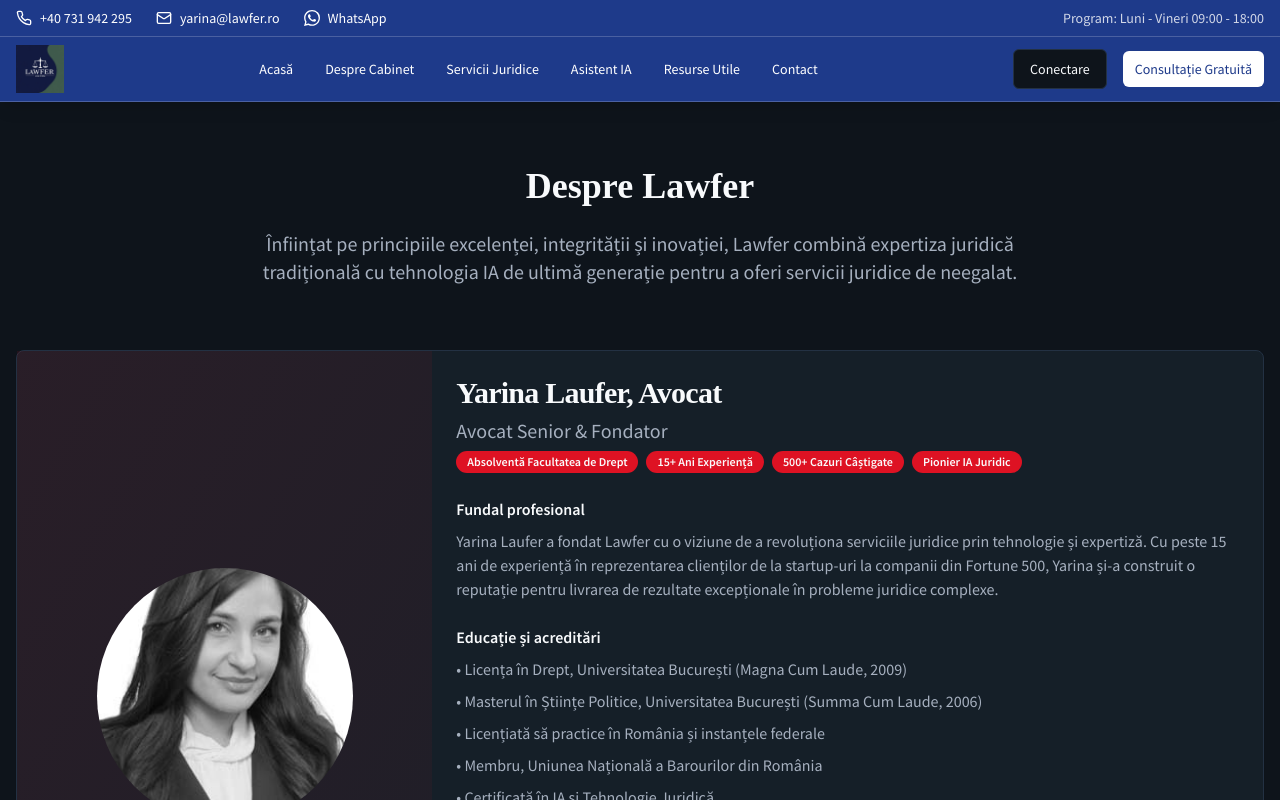
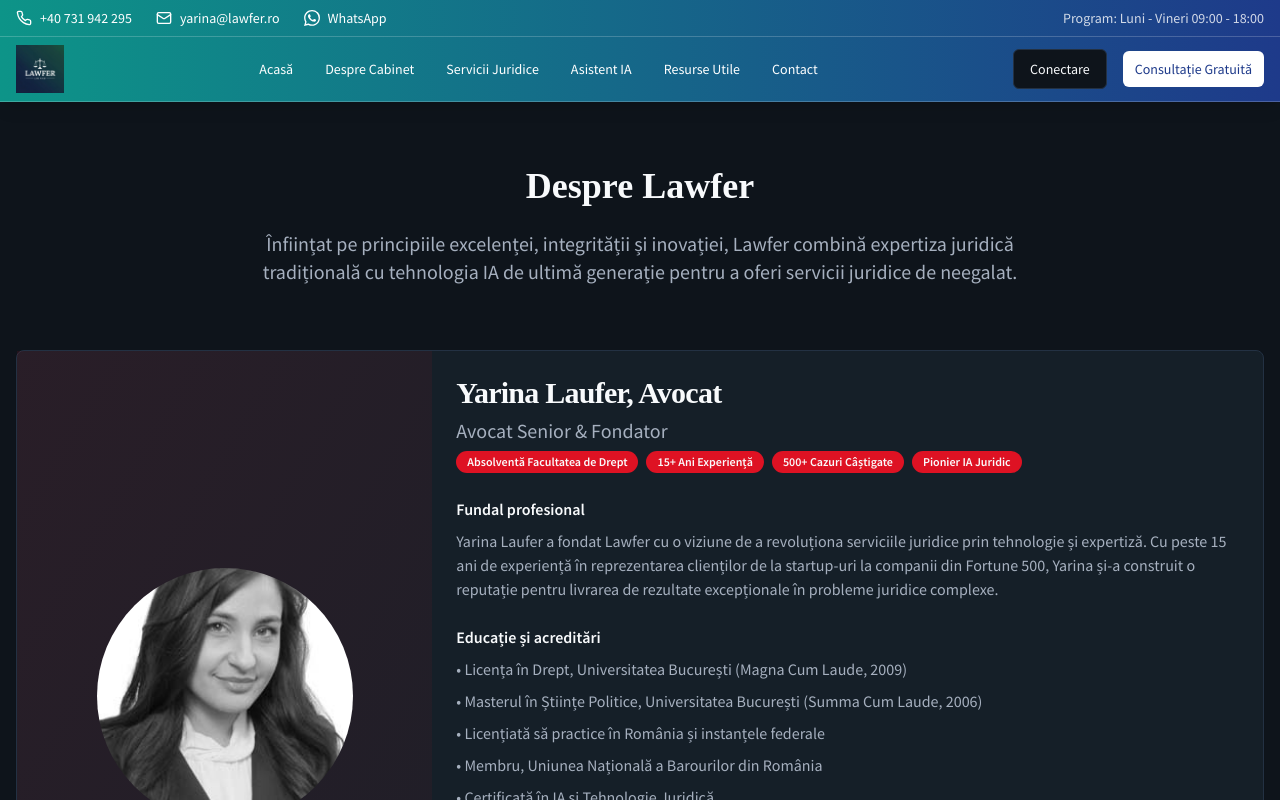
Before and after one commit to g154xx/lawfer.ro, a React (Vite) app: page /about in a window 1280 px wide. Shown: the top 800 px of the page. Built offline with nearby package versions, Linux system fonts and the light colour scheme; a web font is replaced by a local one.

Commit message:
Use logo gradient for header and body
Replaced the header's solid blue background with the logo's gradient. Applied the same gradient to the body for a consistent look.

```diff
--- a/src/components/Header.tsx
+++ b/src/components/Header.tsx
@@ -28,7 +28,7 @@ const Header = () => {
   return (
     <>
       {/* Top Bar cu informații de contact - stil Hogan Lovells */}
-      <div className="bg-blue-900 text-white py-2 text-sm border-b border-white/20">
+      <div className="bg-gradient-to-r from-teal-600 to-blue-900 text-white py-2 text-sm border-b border-white/20">
         <div className="container mx-auto px-4">
           <div className="flex justify-between items-center">
             <div className="flex items-center space-x-6">
@@ -57,13 +57,13 @@ const Header = () => {
       </div>
 
       {/* Main Header - stil Hogan Lovells */}
-      <header className="sticky top-0 z-50 w-full bg-blue-900 border-b border-white/20 shadow-lg">
+      <header className="sticky top-0 z-50 w-full bg-gradient-to-r from-teal-600 to-blue-900 border-b border-white/20 shadow-lg">
         <div className="container mx-auto px-4">
           <div className="flex h-16 items-center justify-between">
             {/* Logo integrated with background */}
             <Link to="/" className="flex items-center">
               <img
-                src="/lovable-uploads/3b592205-d3ac-4efa-a711-06996be47db7.png"
+                src="/lovable-uploads/03a3da23-54f8-4588-a63f-0c0d56908a4c.png"
                 alt="Lawfer Law Firm"
                 className="h-12 w-auto object-contain"
               />
@@ -99,7 +99,7 @@ const Header = () => {
                   <span className="sr-only">Deschide meniu</span>
                 </Button>
               </SheetTrigger>
-              <SheetContent side="right" className="w-80 bg-blue-900 border-white/20 text-white">
+              <SheetContent side="right" className="w-80 bg-gradient-to-b from-teal-600 to-blue-900 border-white/20 text-white">
                 <div className="flex flex-col space-y-6 mt-8">
                   {/* Informații contact în mobile menu */}
                   <div className="border-b border-white/20 pb-4 space-y-2">
--- a/src/index.css
+++ b/src/index.css
@@ -97,7 +97,7 @@
 
   body {
     @apply text-foreground font-source-sans;
-    background: linear-gradient(135deg, #0f172a 0%, #1e293b 25%, #134e4a 75%, #065f46 100%);
+    background: linear-gradient(135deg, #0d9488 0%, #14b8a6 25%, #1e40af 75%, #1e3a8a 100%);
     min-height: 100vh;
   }
 }
```
Also changed, not shown: public/lovable-uploads/03a3da23-54f8-4588-a63f-0c0d56908a4c.png (added).
